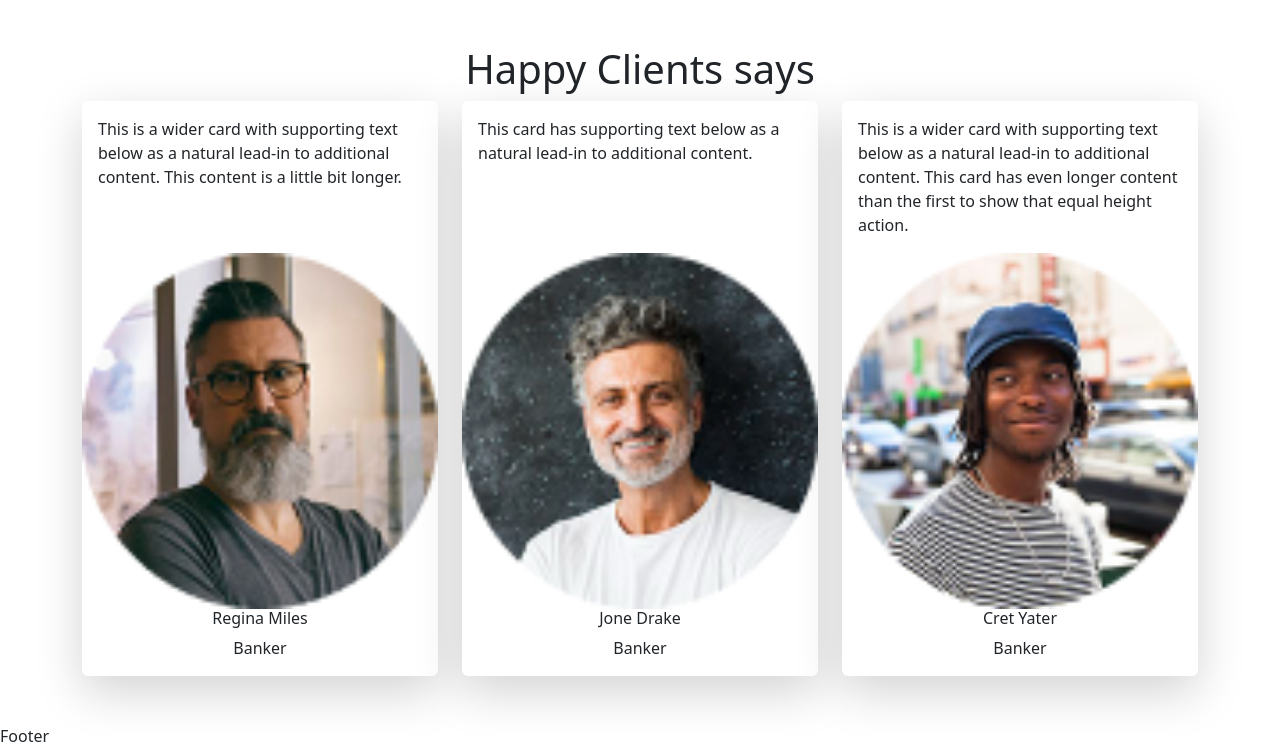
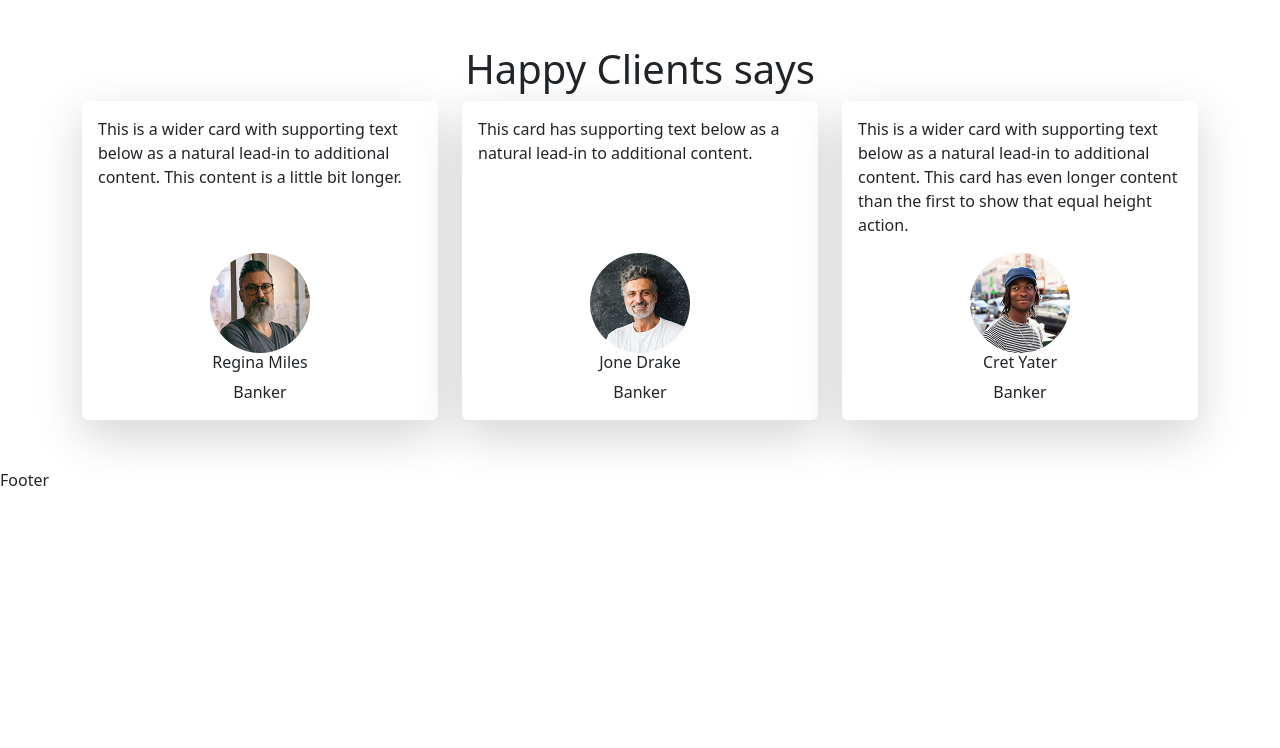
Before and after one commit to lithiakter22/convention-center, a plain HTML site: page index.html in a window 1280 px wide. Shown: the part 1742-2490 px from the top of the page. After the commit the page ends 2234 px from the top, so only its background shows below. Drawn offline with nearby package versions, Linux system fonts and the light colour scheme.

```diff
--- a/index.html
+++ b/index.html
@@ -279,20 +279,20 @@
       <h1 class="text-center mt-20 ">Happy Clients says</h1>
       <div class="row row-cols-1 row-cols-md-3 g-4">
         <div class="col">
-          <div class="card border border-0 shadow-lg h-100">
+          <div class="card d-flex align-items-center border border-0 shadow-lg h-100">
             <div class="card-body">
               <p class="card-text">
                 This is a wider card with supporting text below as a natural lead-in to additional content. This content is a little bit longer.
               </p>
             </div>
-            <img src="images/person 1.png" class="img-fluid" alt="..." />
+            <img src="images/person 1.png" class="img" alt="..." />
             <h6 class="text-center">Regina Miles</h6>
             <p class="text-center">Banker</p>
           </div>
         </div>
         <div class="col">
-          <div class="card border border-0 shadow-lg h-100">
-            <div class="card-body">
+          <div class="card d-flex align-items-center  border border-0 shadow-lg h-100">
+            <div class="card-body ">
               <p class="card-text">This card has supporting text below as a natural lead-in to additional content.</p>
             </div>
             <img src="images/person 2.png" class="img-fluid" alt="..." />
@@ -301,7 +301,7 @@
           </div>
         </div>
         <div class="col">
-          <div class="card border border-0 shadow-lg h-100 ">
+          <div class="card d-flex align-items-center  border border-0 shadow-lg h-100 ">
             <div class="card-body">
               <p class="card-text">
                 This is a wider card with supporting text below as a natural lead-in to additional content. This card has even longer content than the
--- a/styles/style.css
+++ b/styles/style.css
@@ -106,3 +106,8 @@ font-weight: 500;
     font-size: 50px;
 
 }
+.img{
+
+    width: 100px;
+    height: 100px;
+}
```
